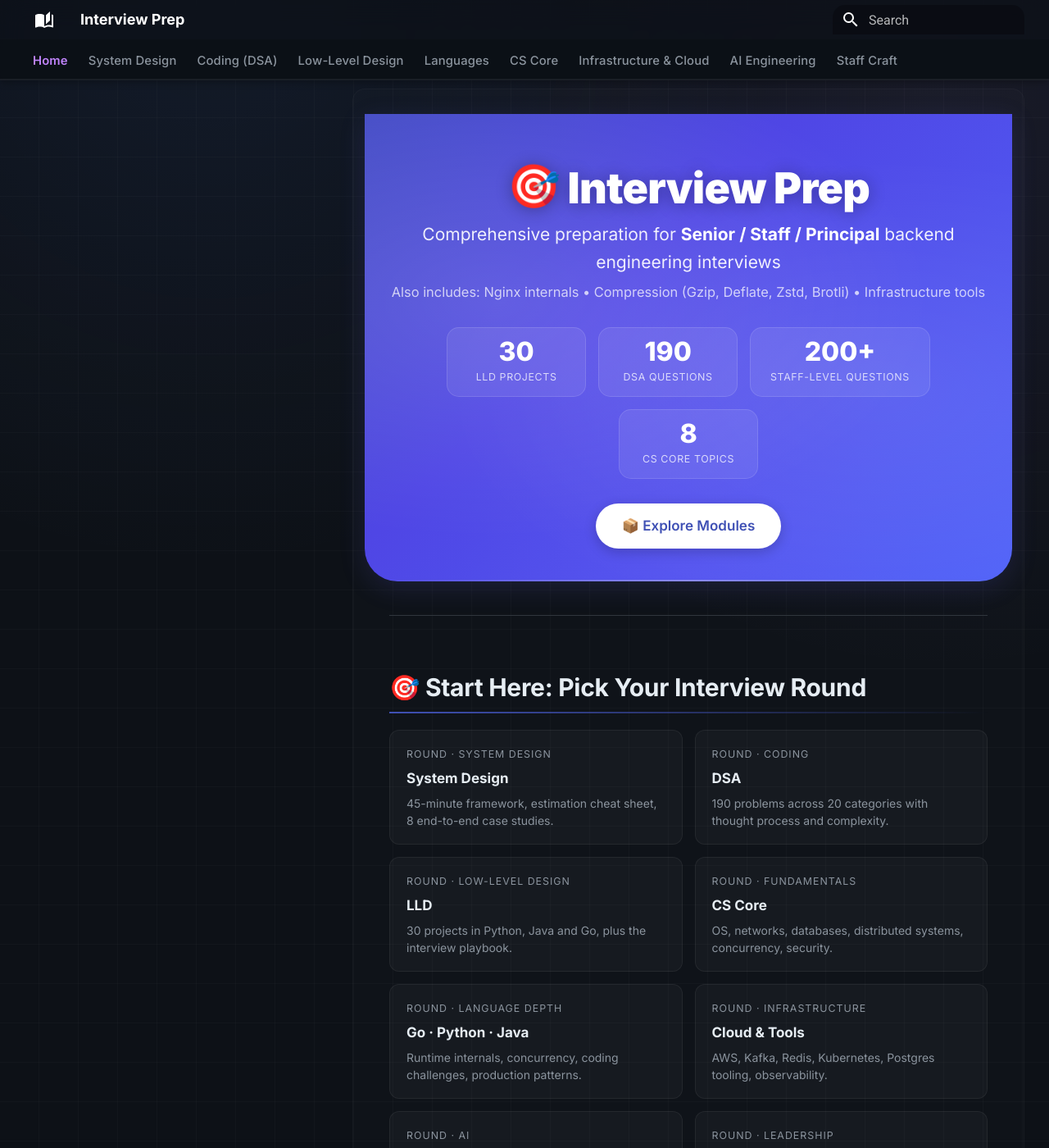
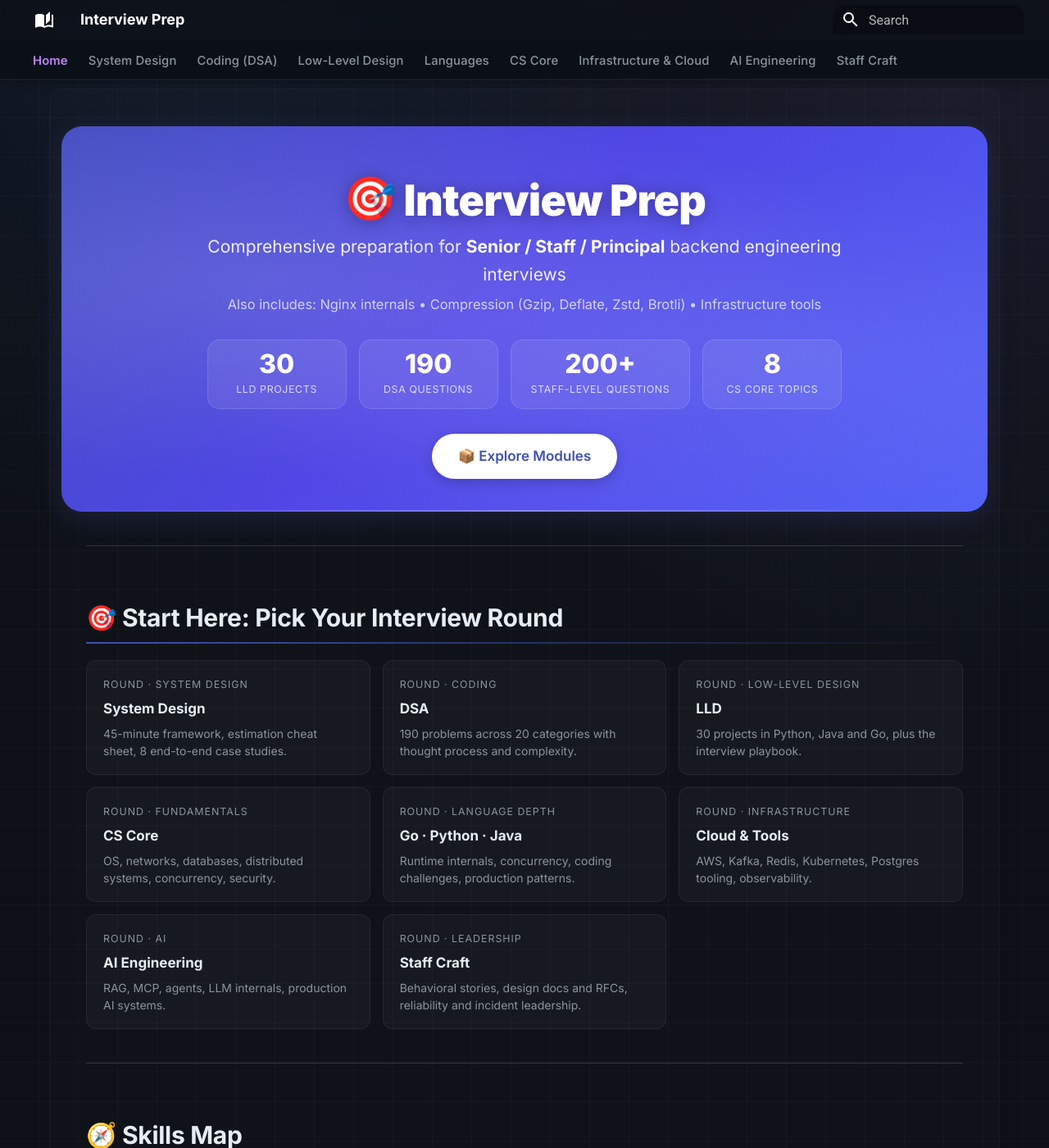
Before and after one commit to CpBruceMeena/interview-prep, an MkDocs documentation site: the page built from docs/index.md, in a window 1280 px wide and 1400 px high. Shown: the whole window at 82% size. Built offline with MkDocs 1.6.1 and Material for MkDocs 9.7.7, drawn with Linux system fonts in a browser that asks for light colours; comment, search, counter and statistics services are not loaded.

Commit message:
Home: drop empty left sidebar and centre the landing content (#90)
The Home tab has no sidebar pages, so the left column was blank and the page
looked off-centre. Hide it on the landing page, centre the content at a readable
width, and give the hero top margin so its corners are not clipped.

Co-authored-by: CpBruceMeena <cpbrucemeena@gmail.com>
Co-authored-by: Claude Sonnet 5.5 <noreply@anthropic.com>

```diff
--- a/docs/assets/stylesheets/extra.css
+++ b/docs/assets/stylesheets/extra.css
@@ -1841,3 +1841,17 @@ body, .md-typeset, .md-nav, .md-header__title, .md-tabs__link {
 .md-sidebar--primary:hover .md-sidebar__scrollwrap { scrollbar-color: rgba(139, 92, 246, 0.35) transparent; }
 .md-sidebar--primary .md-sidebar__scrollwrap::-webkit-scrollbar-thumb { background: transparent; }
 .md-sidebar--primary:hover .md-sidebar__scrollwrap::-webkit-scrollbar-thumb { background: rgba(139, 92, 246, 0.35); }
+
+/* Home: the Home tab has no sidebar pages, so the left column was empty and
+   the content looked off-centre. Drop it and centre the landing content. */
+@media screen and (min-width: 60em) {
+    .md-main__inner:has(.hero-section) .md-sidebar--primary { display: none; }
+    .md-main__inner:has(.hero-section) .md-content {
+        max-width: 58rem;
+        margin-left: auto;
+        margin-right: auto;
+        flex: 1 1 auto;
+    }
+    .md-main__inner:has(.hero-section) .md-content__inner { max-width: none; }
+}
+.md-main__inner:has(.hero-section) .hero-section { margin-top: 1.25rem; border-radius: 1.25rem; }
```
